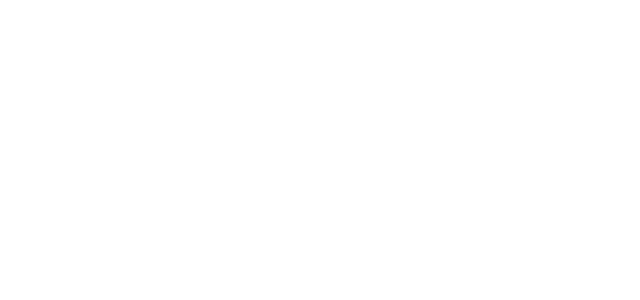
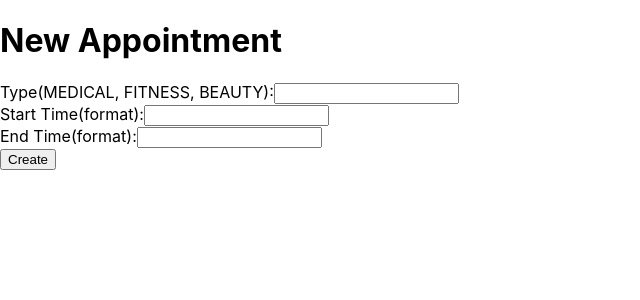
Before and after one commit to GavinGitProgramms/BAS-341, a React (Create React App) app in the folder client/: page /servicepage/newslot in a window 1280 px wide. Before the commit this address had no page. Shown: the top 300 px of the page, without its empty margins (0-640 px from the left). Built offline with nearby package versions, Linux system fonts and the light colour scheme; the HTML template or start-up script is replaced by a standard one.

Commit message:
chore: New Appointment updated

```diff
--- a/client/src/App.tsx
+++ b/client/src/App.tsx
@@ -7,6 +7,7 @@
 import './types/entity.types'
 import Userpage from './Userpage'
 import Servicepage from './Servicepage'
+import NewAppointment from './NewAppointment'
 
 function App() {
   return (
@@ -17,6 +18,7 @@
         <Route path="/registerservice" element={<RegisterService />} />
         <Route path="/userhomepage" element={<Userpage />} />
         <Route path="/servicepage" element={<Servicepage />} />
+        <Route path="/servicepage/newslot" element={<NewAppointment />} />
       </Routes>
     </>
   )
--- a/client/src/Login.tsx
+++ b/client/src/Login.tsx
@@ -1,8 +1,9 @@
 import React from 'react'
-import { useRef, useState, useEffect } from 'react'
+import { useRef, useState, useEffect, SetStateAction } from 'react'
 import axios from './api/axios'
-import './types/entity.types'
+import { Appointment, User } from './types/entity.types'
 
+const USER_URL = '/auth/user'
 const LOGIN_URL = '/auth/login'
 
 const Login = () => {
@@ -12,7 +13,9 @@
   const [user, setUser] = useState('')
   const [pwd, setPwd] = useState('')
   const [errMsg, setErrMsg] = useState('')
-  const [success, setSuccess] = useState('')
+  const [success, setSuccess] = useState(false)
+  const [type, setType] = useState<User>()
+  const [anchor, setAnchor] = useState('/userhomepage')
 
   useEffect(() => {
     userRef.current.focus()
@@ -37,6 +40,7 @@
       console.log(response)
       setUser('')
       setPwd('')
+      setSuccess(true)
     } catch (err) {
       setErrMsg('Invalid Credentials')
     }
@@ -49,7 +53,7 @@
           <h1>You are logged in!</h1>
           <br />
           <p>
-            <a href="#">Go to Home</a>
+            <a href={anchor}>Go to Home</a>
           </p>
         </section>
       ) : (
--- a/client/src/NewAppointment.tsx
+++ b/client/src/NewAppointment.tsx
@@ -1,6 +1,70 @@
+import React from 'react'
+import { useRef, useState, useEffect } from 'react'
+import axios from './api/axios'
+import './types/entity.types'
+
+const APPOINT_URL = '/appointment'
 
 const NewAppointment = () => {
+  const [type, setType] = useState('')
+  const [start_time, setStart] = useState('')
+  const [end_time, setEnd] = useState('')
 
+  const handleSubmit = async (e: { preventDefault: () => void }) => {
+    e.preventDefault()
+
+    try {
+      const response = await axios.post(
+        APPOINT_URL,
+        JSON.stringify({ type, start_time, end_time }),
+        {
+          headers: { 'Content-Type': 'application/json' },
+          withCredentials: true,
+        },
+      )
+      console.log(response)
+      setType('')
+      setStart('')
+      setEnd('')
+    } catch (err) {}
+  }
+
+  return (
+    <>
+      <h1>New Appointment</h1>
+      <form onSubmit={handleSubmit}>
+        <label htmlFor="type">Type(MEDICAL, FITNESS, BEAUTY):</label>
+        <input
+          type="text"
+          id="type"
+          autoComplete="off"
+          onChange={(e) => setType(e.target.value)}
+          value={type}
+          required
+        ></input>
+        <br />
+        <label htmlFor="start_time">Start Time(format):</label>
+        <input
+          type="text"
+          id="start_time"
+          onChange={(e) => setStart(e.target.value)}
+          value={start_time}
+          required
+        ></input>
+        <br />
+        <label htmlFor="end_time">End Time(format):</label>
+        <input
+          type="text"
+          id="end_time"
+          onChange={(e) => setEnd(e.target.value)}
+          value={end_time}
+          required
+        ></input>
+        <br />
+        <button>Create</button>
+      </form>
+    </>
+  )
 }
 
 export default NewAppointment
--- a/client/src/RegisterUser.tsx
+++ b/client/src/RegisterUser.tsx
@@ -79,10 +79,21 @@
       setEmail('')
       setPhonenum('')
       setPwd('')
+      setSuccess(true)
     } catch (err) {}
   }
 
   return (
+    <>
+      {success ? (
+        <section>
+          <h1>New Appointment Slot Created!</h1>
+          <br />
+          <p>
+            <a href={'/servicepage'}>Go Back</a>
+          </p>
+        </section>
+      ) : (
         <section>
           <p
             ref={errRef}
@@ -109,7 +120,9 @@
             <p
               id="uidnote"
               className={
-            userFocus && username && !validName ? 'instructions' : 'offscreen'
+                userFocus && username && !validName
+                  ? 'instructions'
+                  : 'offscreen'
               }
             >
               Username requirments here!!!
@@ -146,7 +159,9 @@
             />
             <p
               id="confirmnote"
-          className={matchFocus && !validMatch ? 'instructions' : 'offscreen'}
+              className={
+                matchFocus && !validMatch ? 'instructions' : 'offscreen'
+              }
             >
               Must match the first password input field.
             </p>
@@ -205,6 +220,8 @@
             </span>
           </p>
         </section>
+      )}
+    </>
   )
 }
 
--- a/client/src/api/axios.tsx
+++ b/client/src/api/axios.tsx
@@ -1,5 +1,5 @@
 import axios from 'axios'
 
 export default axios.create({
-  baseURL: 'http://localhost:3000',
+  baseURL: 'https://bas.zxai.io',
 })
--- /dev/null
+++ b/client/src/components/Logout.tsx
@@ -0,0 +1,5 @@
+export function Logout(props: any){
+    return(
+        <button></button>
+    )
+}
```
Lines whose indentation alone changed are shown as unchanged.
